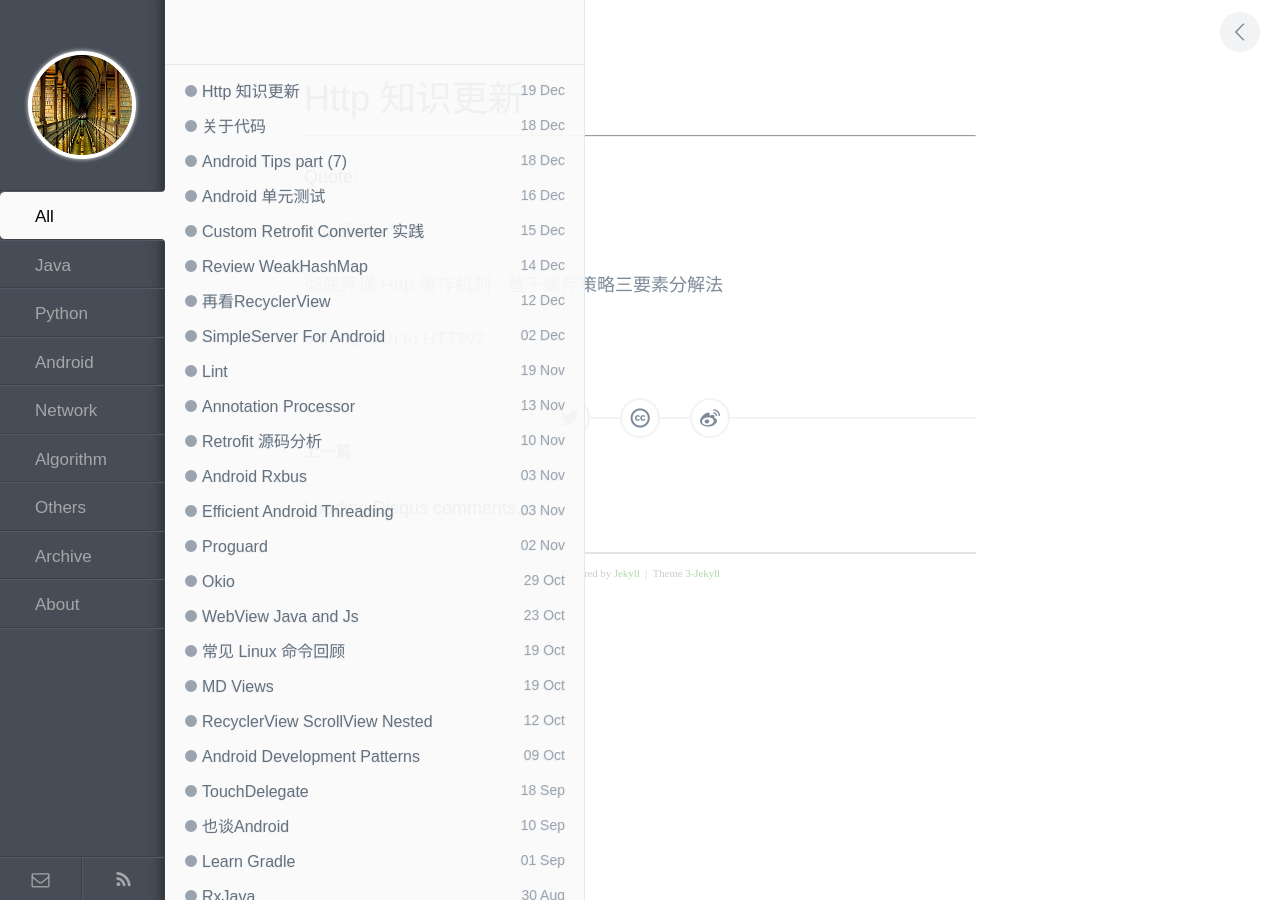
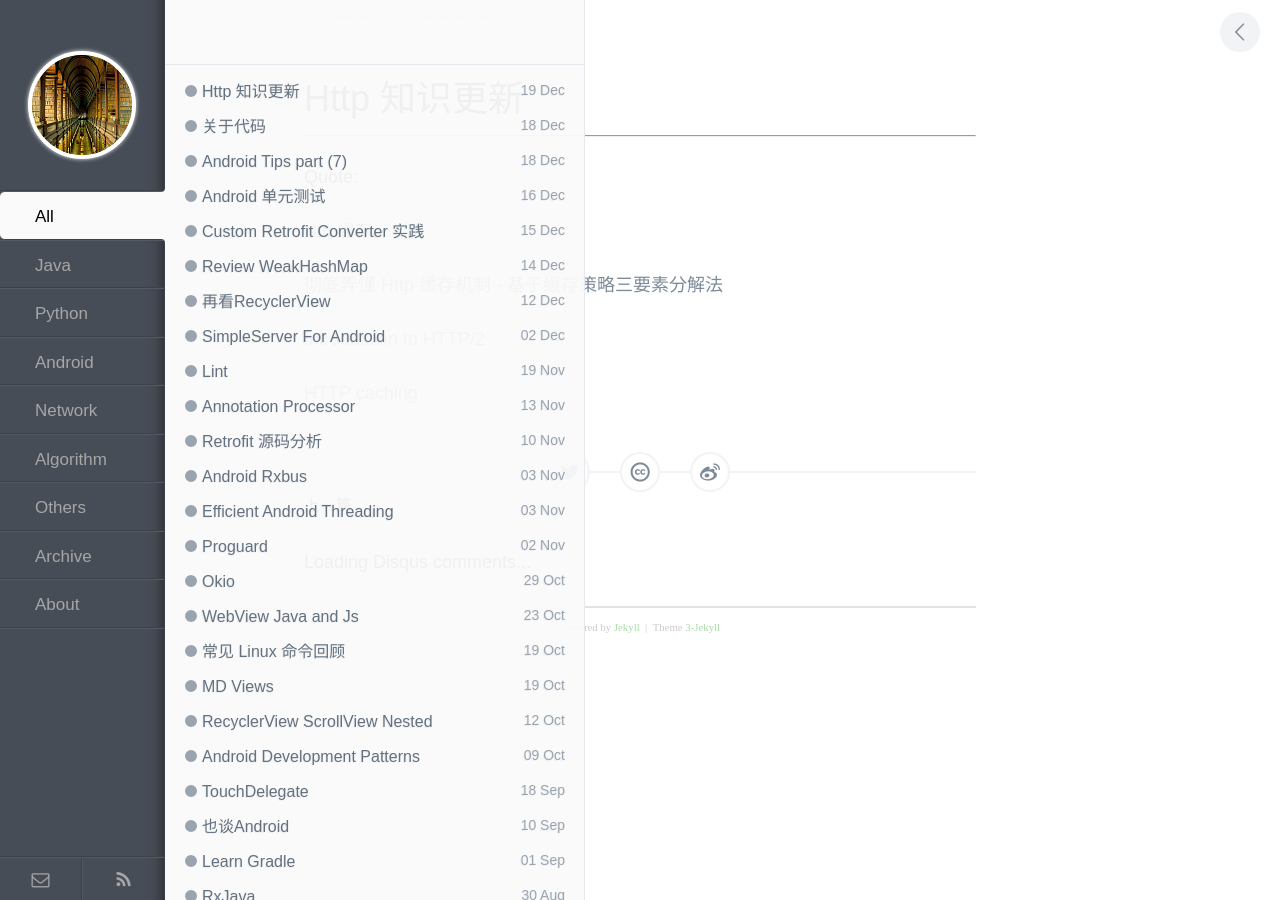
Before and after one commit to enlipan/enlipan.github.io, a Jekyll site: the page built from _posts/2016-12-19-http-knowledge-new.md, in a window 1280 px wide. Built offline with Jekyll 4.4.1, drawn with Linux system fonts in a browser that asks for light colours; nearby versions of some CDN libraries; comment, search, counter and statistics services are not loaded.

Commit message:
modify pages http

```diff
--- a/_posts/2016-12-19-http-knowledge-new.md
+++ b/_posts/2016-12-19-http-knowledge-new.md
@@ -20,3 +20,6 @@ Quote:
 [彻底弄懂 Http 缓存机制 - 基于缓存策略三要素分解法](http://mp.weixin.qq.com/s/qOMO0LIdA47j3RjhbCWUEQ)
 
 [Introduction to HTTP/2](https://developers.google.com/web/fundamentals/performance/http2/?hl=zh-cn)
+
+
+[HTTP caching](https://developer.mozilla.org/en-US/docs/Web/HTTP/Caching)
```
